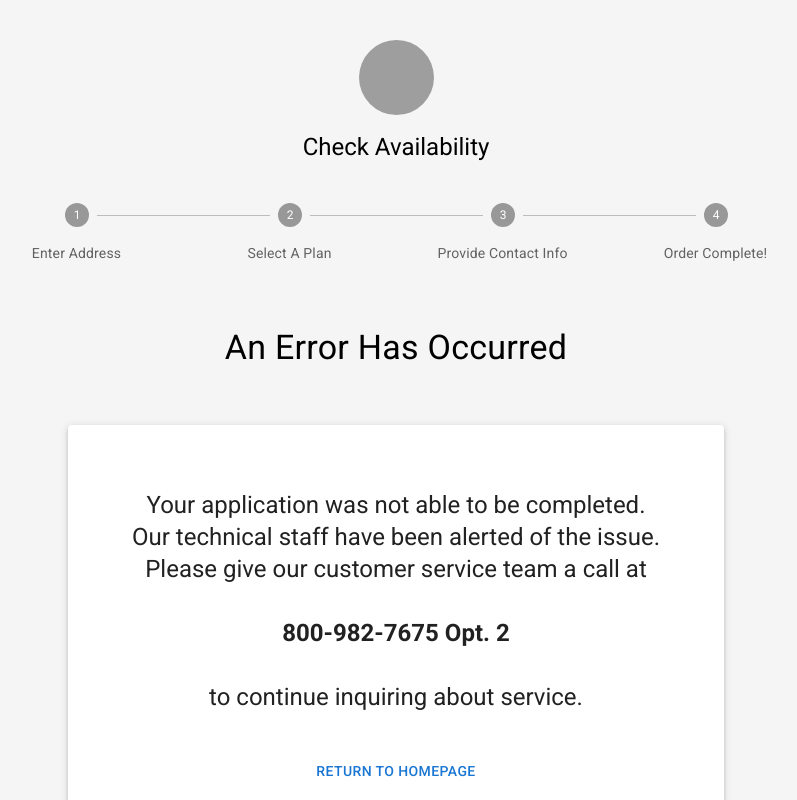
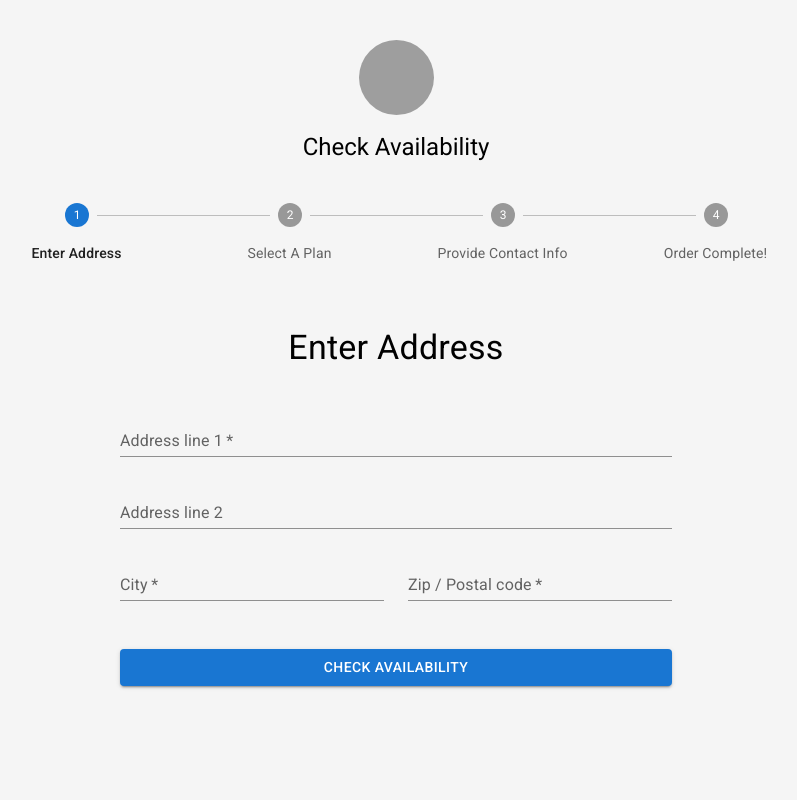
Before and after one commit to brycetriplett/softcom-service-availability, a React (Create React App) app: page /address in a window 1280 px wide. Before the commit this address led to /error. Shown: the top 800 px of the page, without its empty margins (244-1041 px from the left). Built offline with nearby package versions, Linux system fonts and the light colour scheme; no server answers; grey boxes are pictures that could not be loaded.

Commit message:
added address page

```diff
--- a/src/components/Address/AddressPage.jsx
+++ b/src/components/Address/AddressPage.jsx
@@ -16,6 +16,8 @@ const AddressPage = ({ formData, setFormData }) => {
   };
 
   useEffect(() => {
+    console.log(formData);
+    if (getQueryParam("address")) {
       let params = {
         address: decodeURIComponent(getQueryParam("address")),
         address2: decodeURIComponent(getQueryParam("address2")),
@@ -23,8 +25,10 @@ const AddressPage = ({ formData, setFormData }) => {
         zipcode: decodeURIComponent(getQueryParam("zipcode")),
       };
 
+      console.log(getQueryParam("address"));
       let result = { ...initialFormData, ...params };
       setFormData(result);
+    }
   }, []);
 
   const handleSubmit = (event) => {
@@ -42,7 +46,9 @@ const AddressPage = ({ formData, setFormData }) => {
   };
 
   useEffect(() => {
+    if ("address" in formData) {
       setTransitionState(false);
+    }
   }, [formData]);
 
   return (
```
Lines whose indentation alone changed are shown as unchanged.
